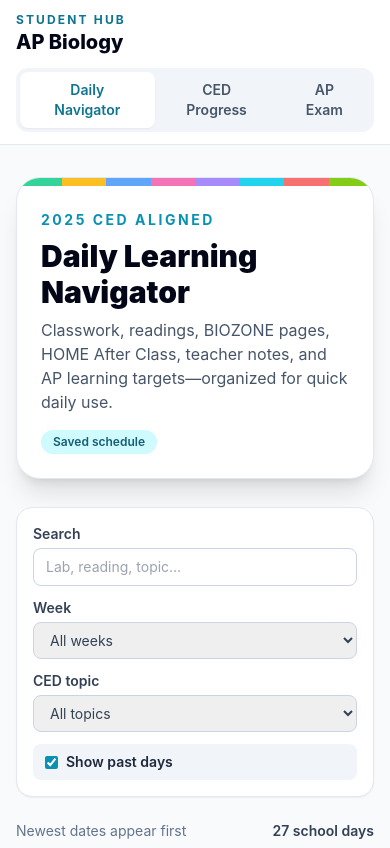
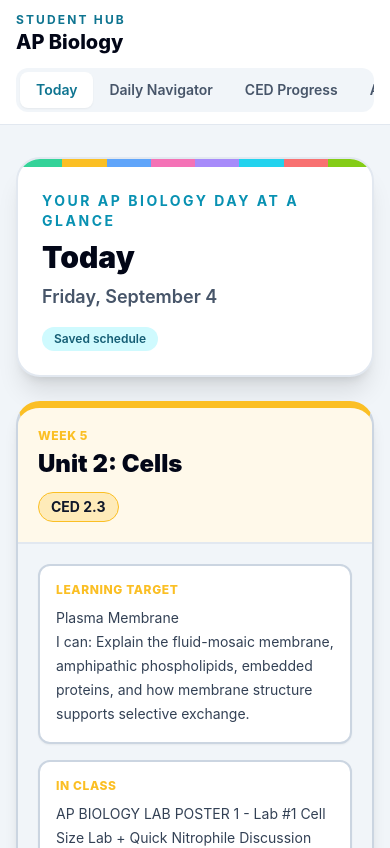
Before and after one commit to Zelensky-EA/APBEAHS, a React (Vite) app: page / in a window 390 px wide. Shown: the top 848 px of the page. Built offline with nearby package versions, Linux system fonts and the light colour scheme; no server answers.

Commit message:
Update File Paths and add Today Page

```diff
--- a/App.tsx
+++ b/App.tsx
@@ -2,23 +2,25 @@
 import Navigator from './components/Navigator';
 import ProgressTracker from './components/ProgressTracker';
 import ExamGuide from './components/ExamGuide';
+import Today from './components/Today';
 
-type Tab = 'navigator' | 'progress' | 'exam';
+type Tab = 'today' | 'navigator' | 'progress' | 'exam';
 
 const App: React.FC = () => {
-  const [tab, setTab] = useState<Tab>('navigator');
+  const [tab, setTab] = useState<Tab>('today');
   return <div className="min-h-screen bg-slate-50 text-slate-800">
     <header className="sticky top-0 z-40 border-b border-slate-200 bg-white/95 backdrop-blur">
       <div className="mx-auto flex max-w-7xl flex-col gap-3 px-4 py-3 sm:flex-row sm:items-center sm:justify-between">
         <div><p className="text-xs font-bold uppercase tracking-[0.18em] text-cyan-700">Student Hub</p><h1 className="text-xl font-extrabold text-slate-950">AP Biology</h1></div>
-        <nav className="flex rounded-xl bg-slate-100 p-1" aria-label="AP Biology tools">
-          <button className={`rounded-lg px-4 py-2 text-sm font-semibold ${tab === 'navigator' ? 'bg-white text-cyan-700 shadow-sm' : 'text-slate-600 hover:text-slate-950'}`} onClick={() => setTab('navigator')}>Daily Navigator</button>
-          <button className={`rounded-lg px-4 py-2 text-sm font-semibold ${tab === 'progress' ? 'bg-white text-cyan-700 shadow-sm' : 'text-slate-600 hover:text-slate-950'}`} onClick={() => setTab('progress')}>CED Progress</button>
-          <button className={`rounded-lg px-4 py-2 text-sm font-semibold ${tab === 'exam' ? 'bg-white text-cyan-700 shadow-sm' : 'text-slate-600 hover:text-slate-950'}`} onClick={() => setTab('exam')}>AP Exam</button>
+        <nav className="flex w-full overflow-x-auto rounded-xl bg-slate-100 p-1 sm:w-auto" aria-label="AP Biology tools">
+          <button className={`shrink-0 rounded-lg px-4 py-2 text-sm font-semibold ${tab === 'today' ? 'bg-white text-cyan-700 shadow-sm' : 'text-slate-600 hover:text-slate-950'}`} onClick={() => setTab('today')}>Today</button>
+          <button className={`shrink-0 rounded-lg px-4 py-2 text-sm font-semibold ${tab === 'navigator' ? 'bg-white text-cyan-700 shadow-sm' : 'text-slate-600 hover:text-slate-950'}`} onClick={() => setTab('navigator')}>Daily Navigator</button>
+          <button className={`shrink-0 rounded-lg px-4 py-2 text-sm font-semibold ${tab === 'progress' ? 'bg-white text-cyan-700 shadow-sm' : 'text-slate-600 hover:text-slate-950'}`} onClick={() => setTab('progress')}>CED Progress</button>
+          <button className={`shrink-0 rounded-lg px-4 py-2 text-sm font-semibold ${tab === 'exam' ? 'bg-white text-cyan-700 shadow-sm' : 'text-slate-600 hover:text-slate-950'}`} onClick={() => setTab('exam')}>AP Exam</button>
         </nav>
       </div>
     </header>
-    {tab === 'navigator' ? <Navigator /> : tab === 'progress' ? <ProgressTracker /> : <ExamGuide />}
+    {tab === 'today' ? <Today /> : tab === 'navigator' ? <Navigator /> : tab === 'progress' ? <ProgressTracker /> : <ExamGuide />}
   </div>;
 };
 export default App;
```
Also changed, not shown: components/App.tsx (deleted, +0 -26 lines), 1 other file (tests, documents, lock files or other folders).
